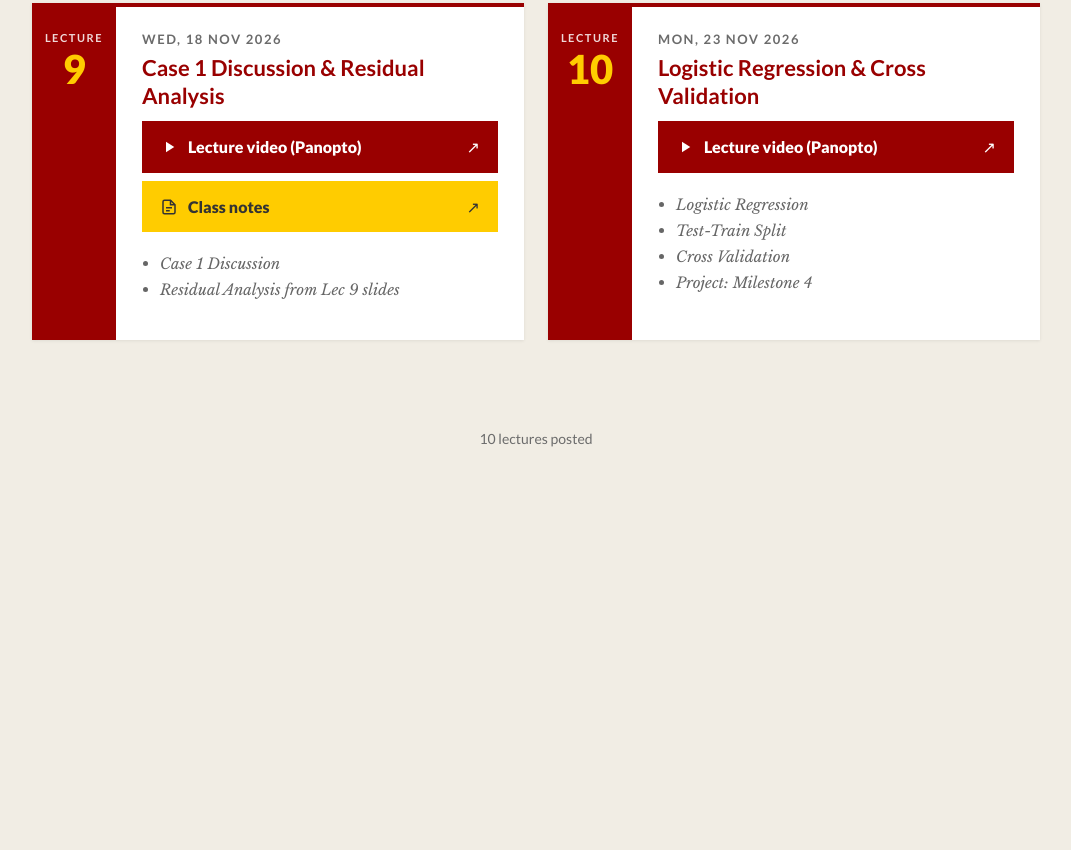
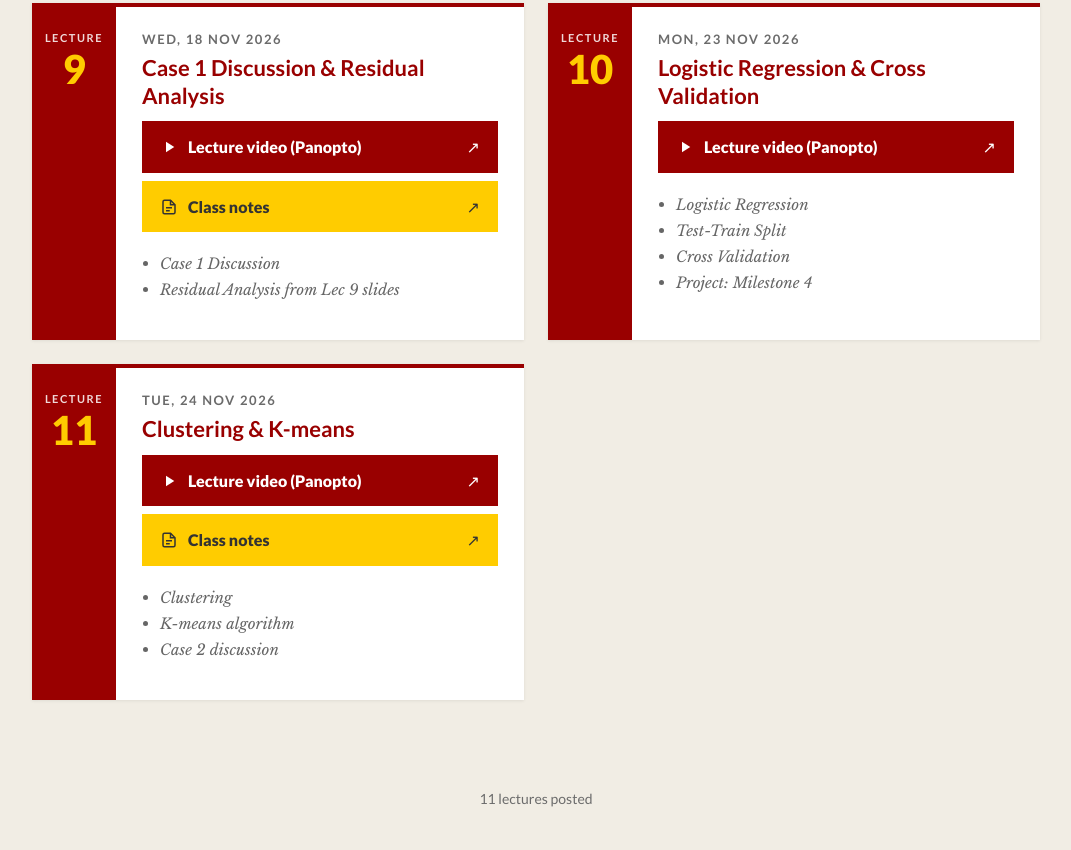
Before and after one commit to gmukherjee/class-lectures, a plain HTML site: page class-notes.html in a window 1280 px wide. Shown: the part 1961-2811 px from the top of the page, without its empty margins (104-1175 px from the left). Before the commit the page ends 2452 px from the top, so only its background shows below. Drawn offline with nearby package versions, Linux system fonts and the light colour scheme.

Commit message:
Add Lecture 11 (Nov 24)
Co-Authored-By: Claude Opus 5.5 <noreply@anthropic.com>

```diff
--- a/class-notes.html
+++ b/class-notes.html
@@ -178,6 +178,20 @@
        noteLink : optional { label, url } link shown at the end of the note
      ===================================================================== */
   const LECTURES = [
+    {
+      number: 11,
+      date: "2026-11-24",
+      title: "Clustering & K-means",
+      videos: [
+        { label: "Classroom", url: "https://usc-marshall-panopto-demo.hosted.panopto.com/Panopto/Pages/Viewer.aspx?id=808fb25e-12fa-4499-8849-b4e5017a8a2b" },
+      ],
+      notes: "https://drive.google.com/drive/folders/1Q1Y_2rXWxwczJ7zeK6C7ep--wci90Qx1?usp=drive_link",
+      topics: [
+        "Clustering",
+        "K-means algorithm",
+        "Case 2 discussion",
+      ],
+    },
     {
       number: 10,
       date: "2026-11-23",
```
